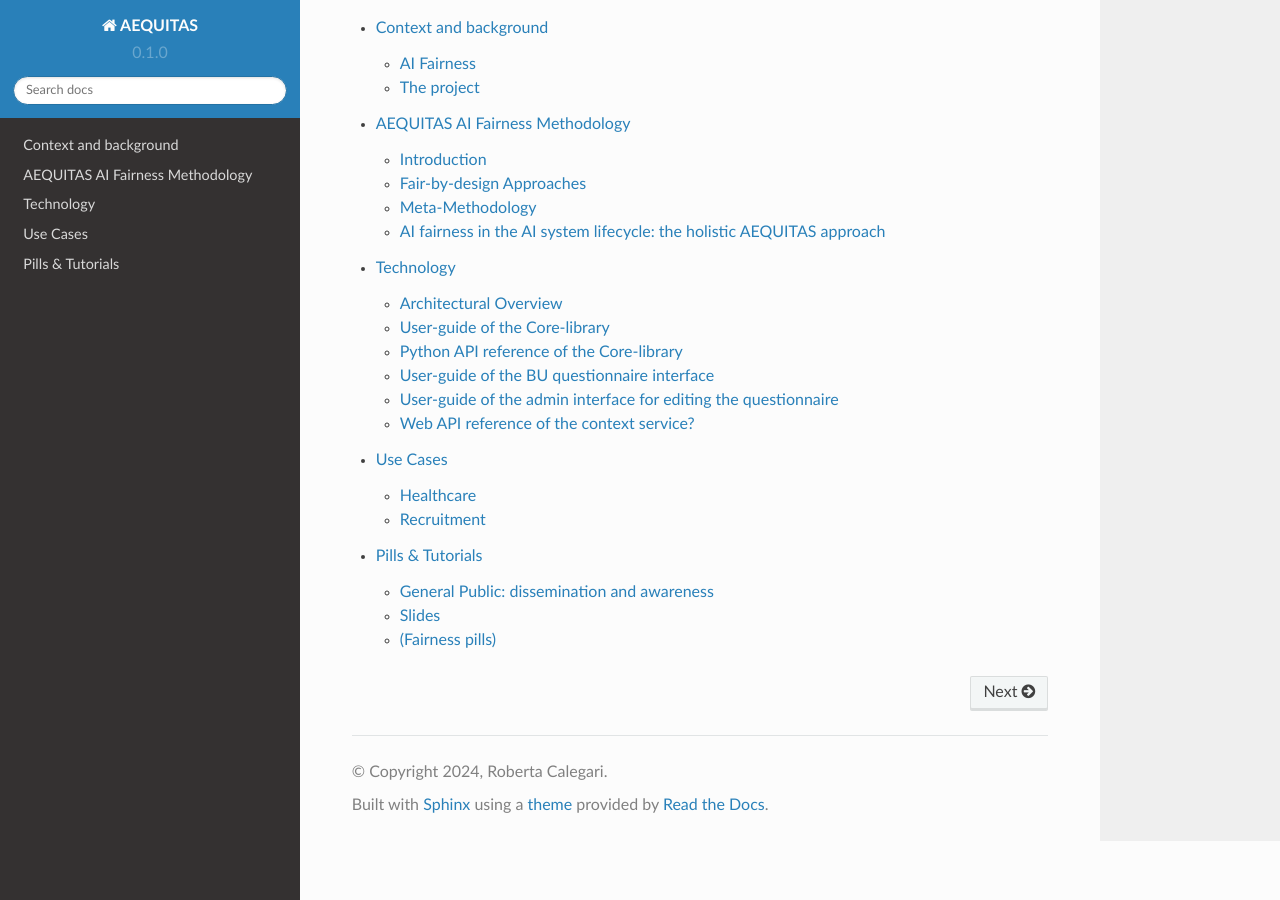
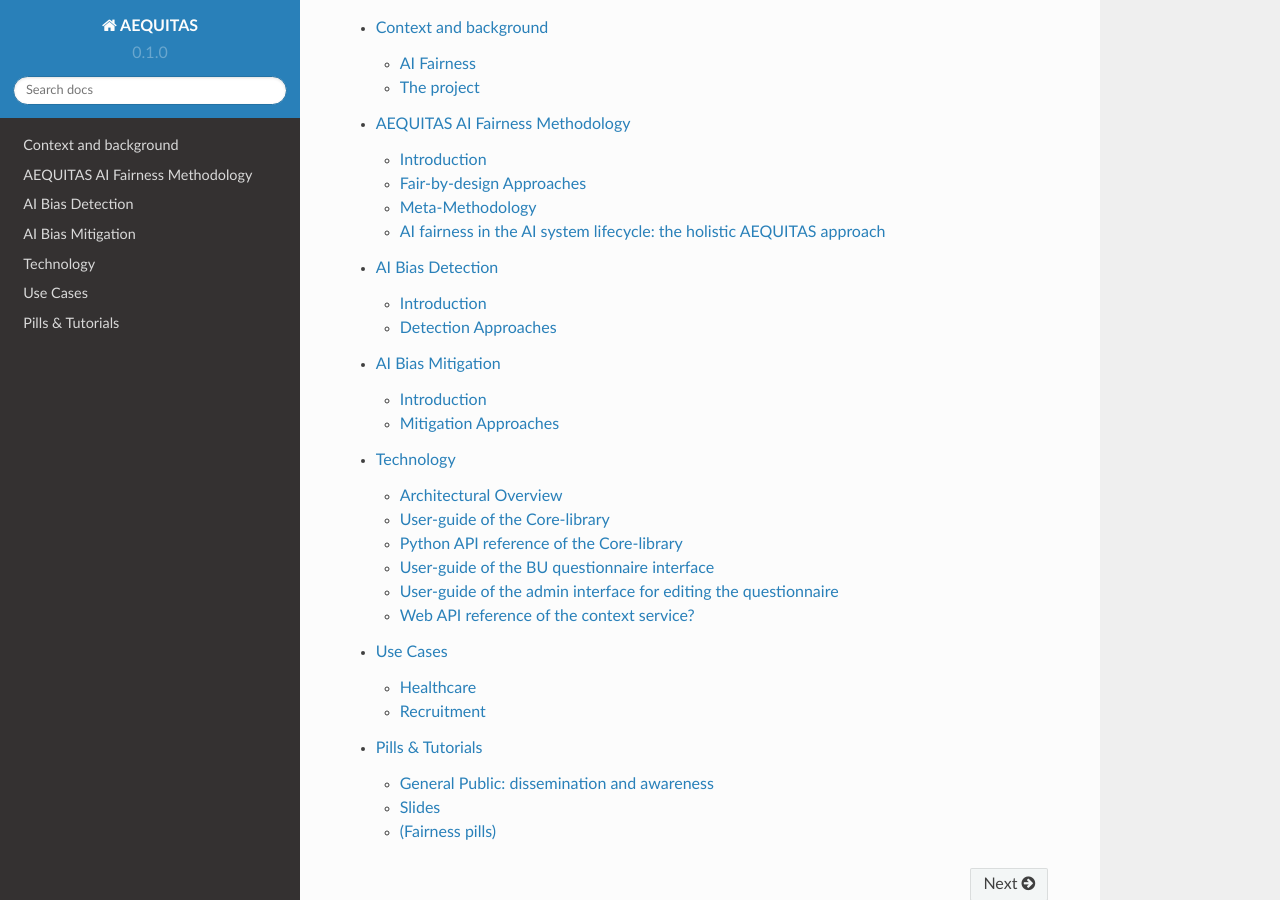
Before and after one commit to aequitas-aod/aequitas-home, a Sphinx documentation site: the page built from docs/source/index.rst, in a window 1280 px wide and 900 px high, scrolled down 386 px. Built offline with Sphinx 7.4.7 and the Read the Docs theme 2.0.0, drawn with Linux system fonts in a browser that asks for light colours.

Commit message:
rc: detection and mitigation

```diff
--- /dev/null
+++ b/docs/source/detection.rst
@@ -0,0 +1,8 @@
+AI Bias Detection
+=================================
+
+Introduction
+------------
+
+Detection Approaches
+------------
--- a/docs/source/index.rst
+++ b/docs/source/index.rst
@@ -14,6 +14,8 @@
 
    context
    methodology
+   detection
+   mitigation
    technology
    usecases
    pills
--- /dev/null
+++ b/docs/source/mitigation.rst
@@ -0,0 +1,8 @@
+AI Bias Mitigation
+=================================
+
+Introduction
+------------
+
+Mitigation Approaches
+------------
```
